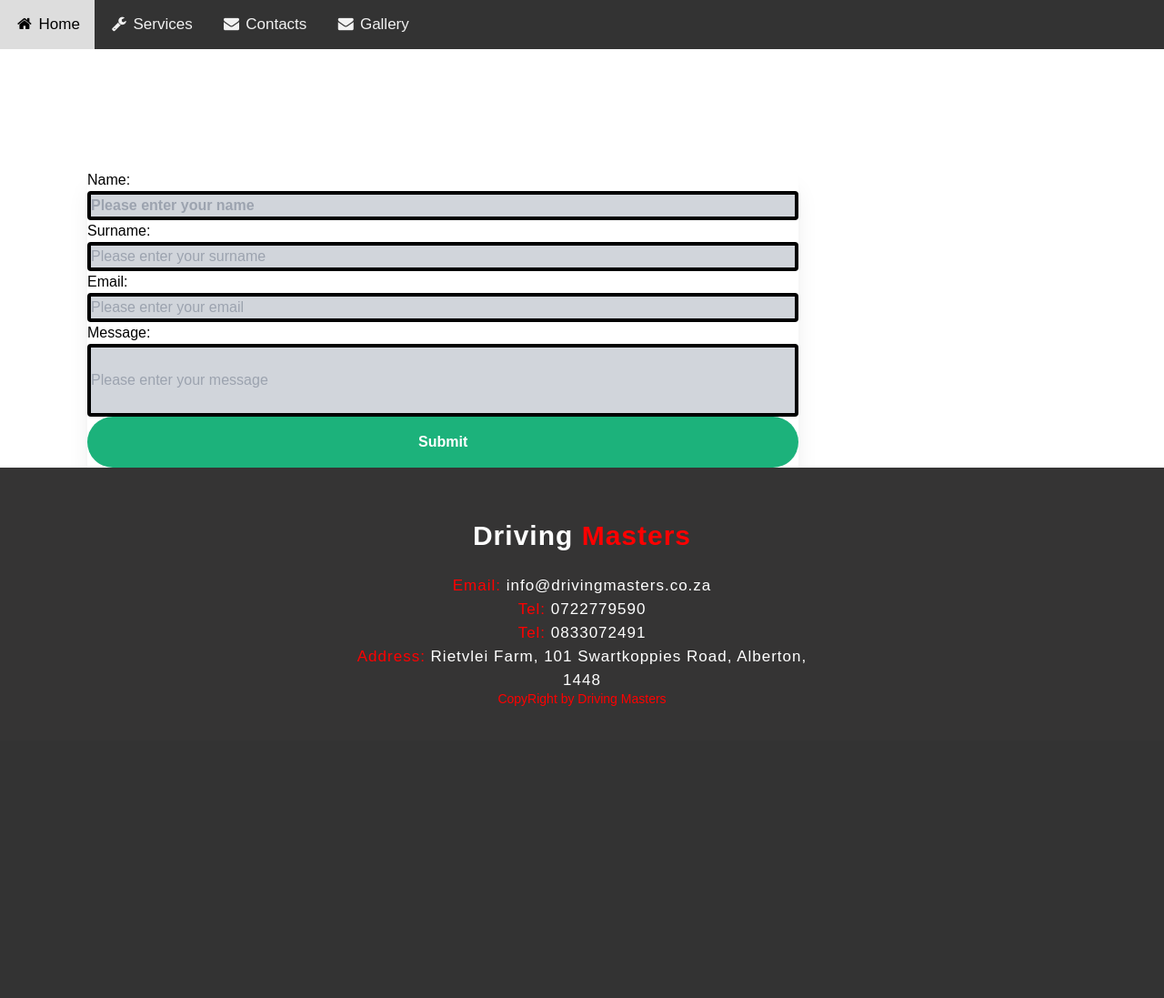
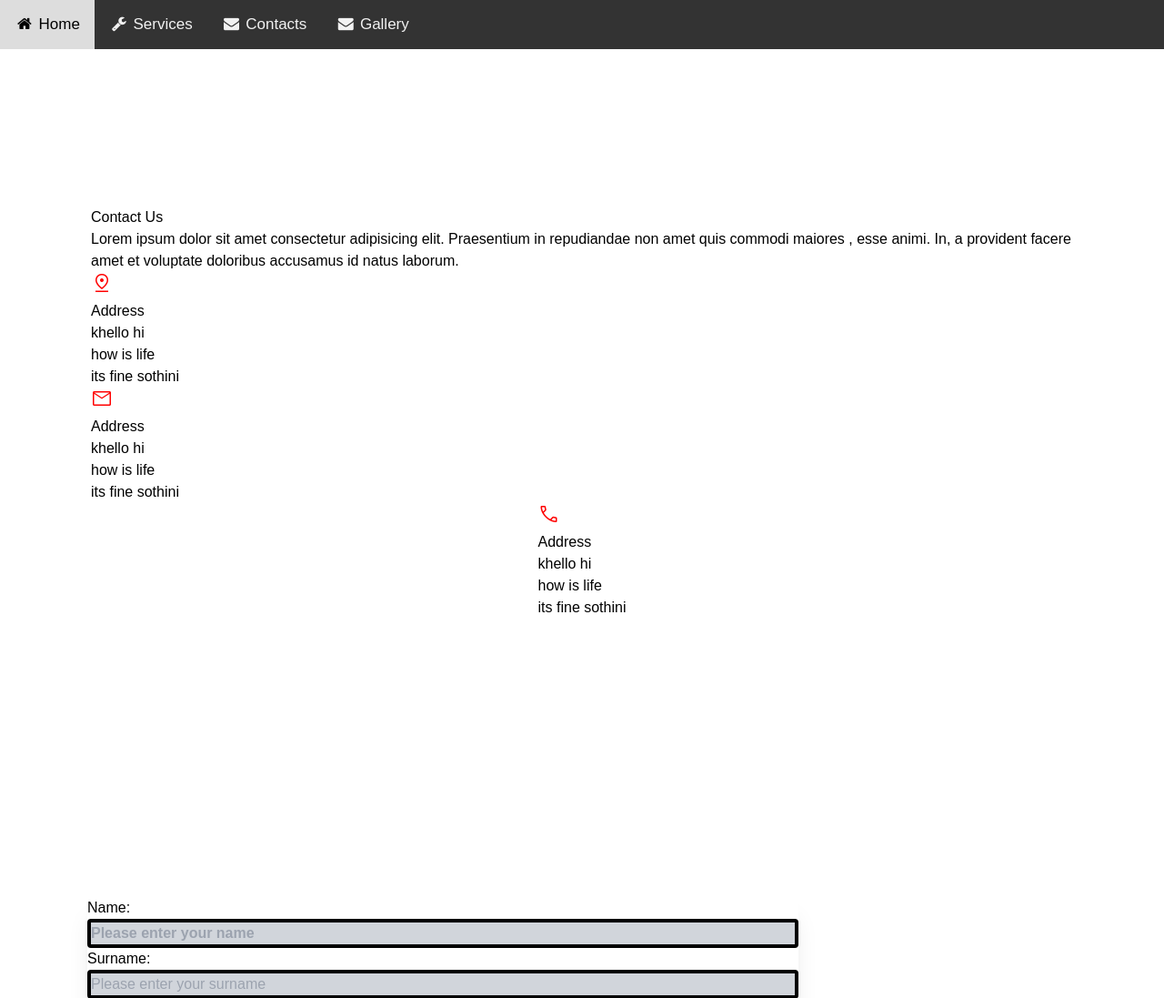
Before and after one commit to NtombiMotaung/MasterDrive, a Django app: page /contacts/ in a window 1280 px wide. Shown: the top 1097 px of the page at 91% size. Before the commit the page ends 776 px from the top, so only its background shows below. Run offline with Django 4.2, Linux system fonts and the light colour scheme; data that the repository does not hold is empty; parts of the project's set-up code (start-up, migrations or seed data) failed here and were passed over; some web fonts are replaced.

Commit message:
added icons and modifying contacts page

```diff
--- a/mysite/static/css/style.css
+++ b/mysite/static/css/style.css
@@ -338,3 +338,31 @@ footer p:nth-child(2){
   padding : 50px;
 
 }
+
+.hero{
+  height: 100vh;
+  width: 100%;
+  background-color: #1d1b1b;
+  background-size: cover;
+  background-position: center;
+
+}
+
+
+.contact{
+  position: relative;
+  min-height: 100vh;
+  padding: 50px 100px;
+  display: flex;
+  justify-content: center;
+  align-items: center;
+  flex-direction: column;
+}
+
+.material-symbols-outlined {
+  font-variation-settings:
+  'FILL' 0,
+  'wght' 400,
+  'GRAD' 0,
+  'opsz' 48
+}
--- a/mysite/templates/public/contacts/contacts.html
+++ b/mysite/templates/public/contacts/contacts.html
@@ -1,6 +1,8 @@
 {% extends 'base.html' %}
-
+{% load static %}
+<link rel="stylesheet" href="{% static 'css/style.css' %}">
 {% block styles %}
+<link rel="stylesheet" href="https://fonts.googleapis.com/css2?family=Material+Symbols+Outlined:opsz,wght,FILL,GRAD@20..48,100..700,0..1,-50..200" />
 <style>
     body {
         background: url("{{bg.image.url}}") fixed;
@@ -21,6 +23,82 @@
 
 {% endblock%}
 {% block body %}
+
+<section class="contact">
+<div class="contactcontent">
+
+    <h2>Contact Us</h2>
+    <p>Lorem ipsum dolor sit amet
+        consectetur adipisicing elit.
+         Praesentium in repudiandae
+         non amet quis commodi maiores
+         , esse animi. In, a provident
+          facere amet et voluptate doloribus
+          accusamus id natus laborum. </p>
+</div>
+
+<div class="container">
+    <div class="contactInfo">
+        <div class="boxx">
+            <div class="icon">
+                <span class="material-symbols-outlined">
+                    pin_drop
+                    </span>
+            </div>
+
+            <h3> Address</h3>
+            <p>khello hi
+                <br>
+                how is life
+                <br>
+                its fine sothini
+            </p>
+
+        </div>
+    </div>
+    <div class="boxx">
+        <div class="icon">
+            <span class="material-symbols-outlined">
+                mail
+                </span>
+        </div>
+
+        <h3> Address</h3>
+        <p>khello hi
+            <br>
+            how is life
+            <br>
+            its fine sothini
+        </p>
+
+    </div>
+</div>
+<div class="boxx">
+    <div class="icon">
+        <span class="material-symbols-outlined">
+            call
+            </span>
+    </div>
+
+    <h3> Address</h3>
+    <p>khello hi
+        <br>
+        how is life
+        <br>
+        its fine sothini
+    </p>
+
+</div>
+</div>
+
+
+
+</div>
+
+</section>
+
+
+
 <div class="flex">
 
     <div class="w- 6/6 px-24" >
--- a/mysite/templates/public/services/services.html
+++ b/mysite/templates/public/services/services.html
@@ -11,10 +11,10 @@
 </head>
 <body>
 
-    <nav>
+
         {% include 'components/navbar.html' %}
-        <h2 class="logo">Driving <span>Masters</span></h2>
-      </nav>
+
+
 
     <section class="service" id="service">
         <div class="center">
```
Also changed, not shown: mysite/templates/public/index.html (+5 -4 lines).
